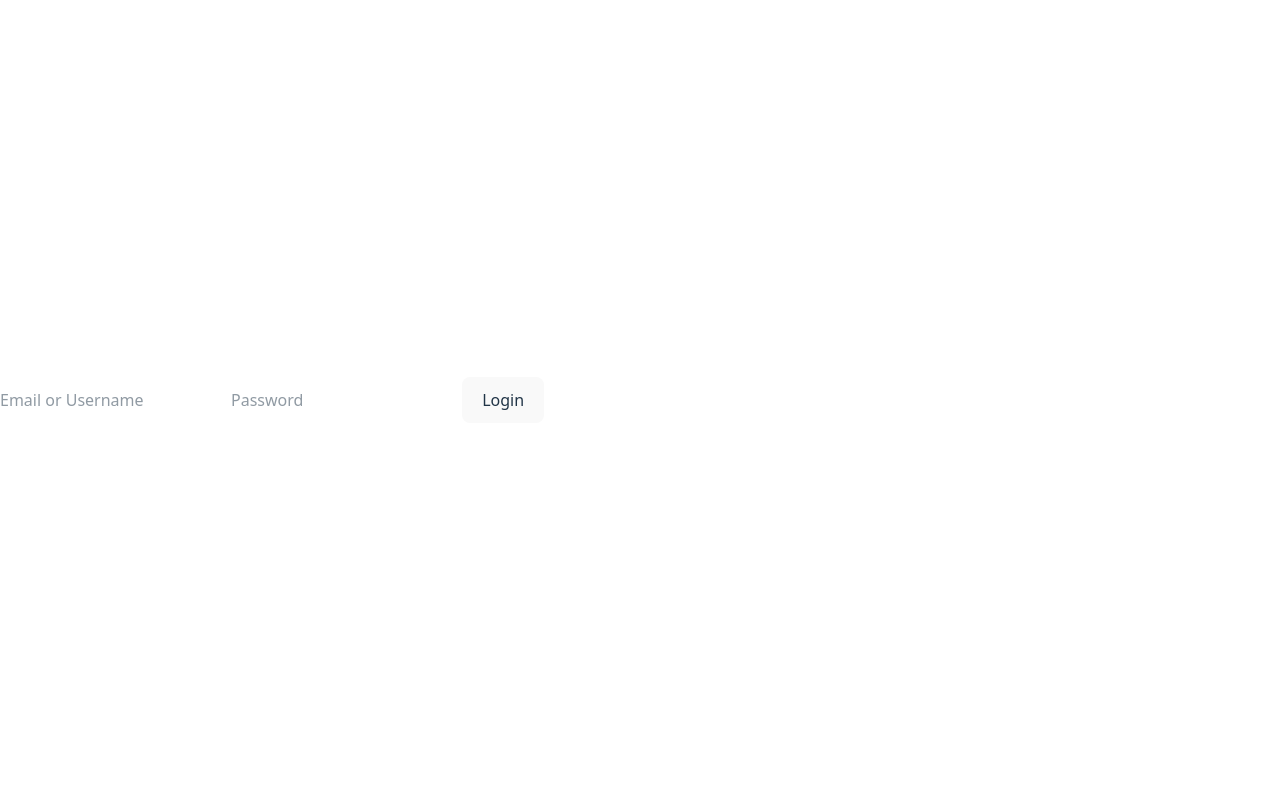
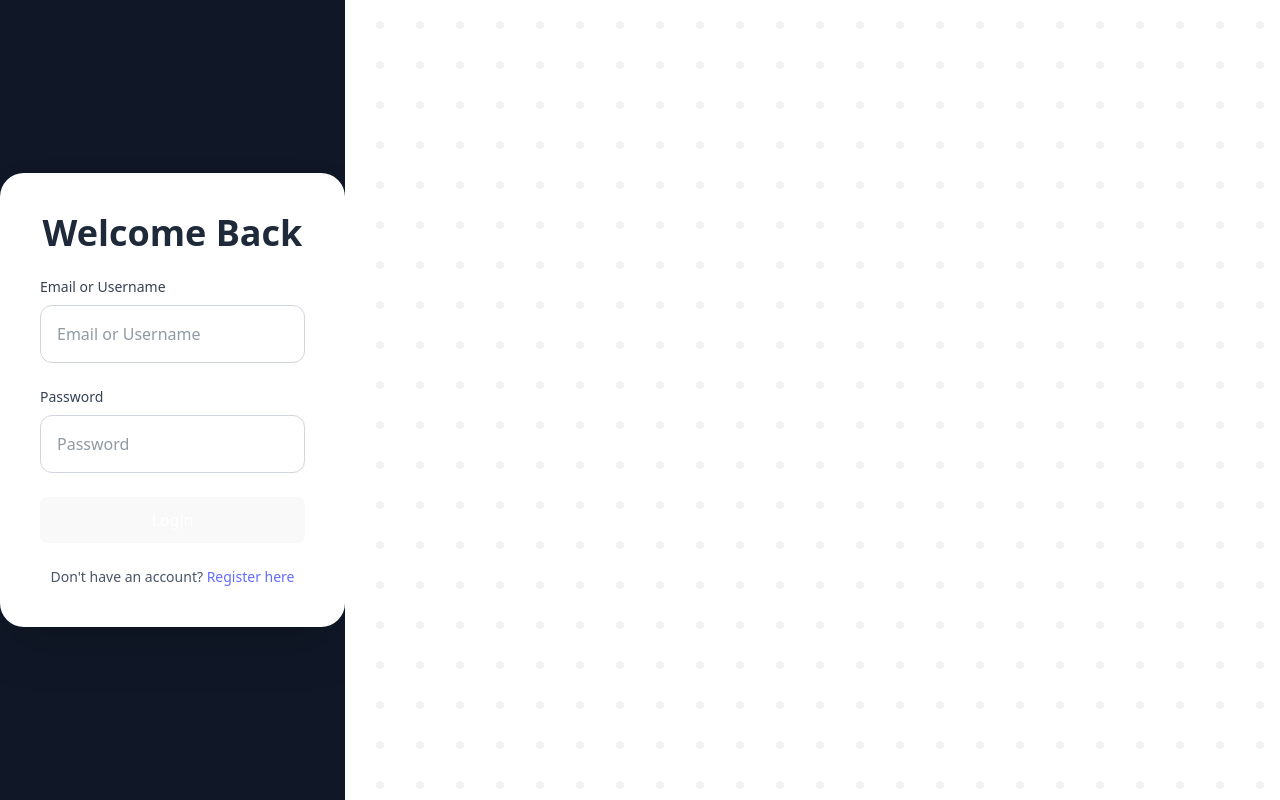
Before and after one commit to nethmiTK/AS-mern-user-auth-system, a React (Vite) app in the folder tailwind/: page /login in a window 1280 px wide. Built offline with nearby package versions, Linux system fonts and the light colour scheme.

Commit message:
ui updated

```diff
--- a/tailwind/src/components/Login.jsx
+++ b/tailwind/src/components/Login.jsx
@@ -25,23 +25,55 @@ const Login = () => {
   };
 
   return (
-    <form onSubmit={handleSubmit}>
+    <div className="min-h-screen flex items-center justify-center bg-gray-900 relative overflow-hidden">
+      <div className="bg-animated-balls"></div>
+      <form
+        onSubmit={handleSubmit}
+        className="bg-white p-10 rounded-3xl shadow-2xl w-full max-w-md space-y-6 z-10"
+      >
+        <h2 className="text-4xl font-bold text-center text-gray-800">Welcome Back</h2>
+
+        <div>
+          <label htmlFor="emailOrUsername" className="block text-sm font-medium text-gray-700">
+            Email or Username
+          </label>
           <input
             type="text"
             name="emailOrUsername"
             placeholder="Email or Username"
             onChange={handleChange}
             required
+            className="mt-2 w-full p-4 border border-gray-300 rounded-xl focus:outline-none focus:ring-2 focus:ring-purple-600"
           />
+        </div>
+
+        <div>
+          <label htmlFor="password" className="block text-sm font-medium text-gray-700">
+            Password
+          </label>
           <input
             type="password"
             name="password"
             placeholder="Password"
             onChange={handleChange}
             required
+            className="mt-2 w-full p-4 border border-gray-300 rounded-xl focus:outline-none focus:ring-2 focus:ring-purple-600"
           />
-      <button type="submit">Login</button>
+        </div>
+
+        <button
+          type="submit"
+          className="w-full bg-purple-600 text-white py-3 rounded-xl hover:bg-purple-700 focus:outline-none focus:ring-2 focus:ring-purple-500 transition duration-300"
+        >
+          Login
+        </button>
+
+        <p className="text-center text-sm text-gray-600">
+          Don't have an account?{' '}
+          <a href="/register" className="text-purple-600 hover:text-purple-700">Register here</a>
+        </p>
       </form>
+    </div>
   );
 };
 
--- a/tailwind/src/components/Register.jsx
+++ b/tailwind/src/components/Register.jsx
@@ -27,73 +27,40 @@ const Register = () => {
   };
 
   return (
-    <div className="min-h-screen flex items-center justify-center bg-gradient-to-r from-indigo-500 to-purple-500">
+    <div className="min-h-screen flex items-center justify-center bg-gray-900 relative overflow-hidden">
+      <div className="bg-animated-balls"></div>
       <form
         onSubmit={handleSubmit}
-        className="bg-white p-10 rounded-3xl shadow-2xl w-full max-w-md space-y-6 transform transition duration-500 hover:scale-105"
+        className="bg-white p-10 rounded-3xl shadow-2xl w-full max-w-md space-y-6 z-10"
       >
-        <h2 className="text-4xl font-semibold text-center text-gray-800">Create Account</h2>
+        <h2 className="text-4xl font-bold text-center text-gray-800">Create Account</h2>
 
-        <div>
-          <label htmlFor="fullName" className="block text-sm font-medium text-gray-700">Full Name</label>
+        {['fullName', 'username', 'email', 'password'].map((field, idx) => (
+          <div key={idx}>
+            <label htmlFor={field} className="block text-sm font-medium text-gray-700 capitalize">
+              {field === 'fullName' ? 'Full Name' : field}
+            </label>
             <input
-            type="text"
-            name="fullName"
-            placeholder="Full Name"
+              type={field === 'email' ? 'email' : field === 'password' ? 'password' : 'text'}
+              name={field}
+              placeholder={field === 'fullName' ? 'Full Name' : field.charAt(0).toUpperCase() + field.slice(1)}
               onChange={handleChange}
               required
-            className="mt-2 w-full p-4 border border-gray-300 rounded-xl focus:outline-none focus:ring-2 focus:ring-indigo-600"
+              className="mt-2 w-full p-4 border border-gray-300 rounded-xl focus:outline-none focus:ring-2 focus:ring-purple-600"
             />
           </div>
+        ))}
 
-        <div>
-          <label htmlFor="username" className="block text-sm font-medium text-gray-700">Username</label>
-          <input
-            type="text"
-            name="username"
-            placeholder="Username"
-            onChange={handleChange}
-            required
-            className="mt-2 w-full p-4 border border-gray-300 rounded-xl focus:outline-none focus:ring-2 focus:ring-indigo-600"
-          />
-        </div>
-
-        <div>
-          <label htmlFor="email" className="block text-sm font-medium text-gray-700">Email</label>
-          <input
-            type="email"
-            name="email"
-            placeholder="Email"
-            onChange={handleChange}
-            required
-            className="mt-2 w-full p-4 border border-gray-300 rounded-xl focus:outline-none focus:ring-2 focus:ring-indigo-600"
-          />
-        </div>
-
-        <div>
-          <label htmlFor="password" className="block text-sm font-medium text-gray-700">Password</label>
-          <input
-            type="password"
-            name="password"
-            placeholder="Password"
-            onChange={handleChange}
-            required
-            className="mt-2 w-full p-4 border border-gray-300 rounded-xl focus:outline-none focus:ring-2 focus:ring-indigo-600"
-          />
-        </div>
-
-        <div>
         <button
           type="submit"
-            className="w-full bg-indigo-600 text-white py-3 rounded-xl hover:bg-indigo-700 focus:outline-none focus:ring-2 focus:ring-indigo-500 transition duration-300"
+          className="w-full bg-purple-600 text-white py-3 rounded-xl hover:bg-purple-700 focus:outline-none focus:ring-2 focus:ring-purple-500 transition duration-300"
         >
           Register
         </button>
-        </div>
 
         <p className="text-center text-sm text-gray-600">
           Already have an account?{' '}
-          <a href="/login" className="text-indigo-600 hover:text-indigo-700">Login here</a>
+          <a href="/login" className="text-purple-600 hover:text-purple-700">Login here</a>
         </p>
       </form>
     </div>
--- a/tailwind/src/index.css
+++ b/tailwind/src/index.css
@@ -69,3 +69,21 @@ button:focus-visible {
     background-color: #f9f9f9;
   }
 }
+/* Add to index.css or App.css */
+@keyframes moveBalls {
+  0%, 100% { transform: translateY(0); }
+  50% { transform: translateY(20px); }
+}
+
+.bg-animated-balls {
+  position: fixed;
+  top: 0;
+  left: 0;
+  width: 100%;
+  height: 100%;
+  background: radial-gradient(circle, #000000 4px, transparent 4px);
+  background-size: 40px 40px;
+  animation: moveBalls 3s infinite ease-in-out;
+  z-index: -1;
+  opacity: 0.05;
+}
```
Also changed, not shown: 1 other file (tests, documents, lock files or other folders). Lines whose indentation alone changed are shown as unchanged.
